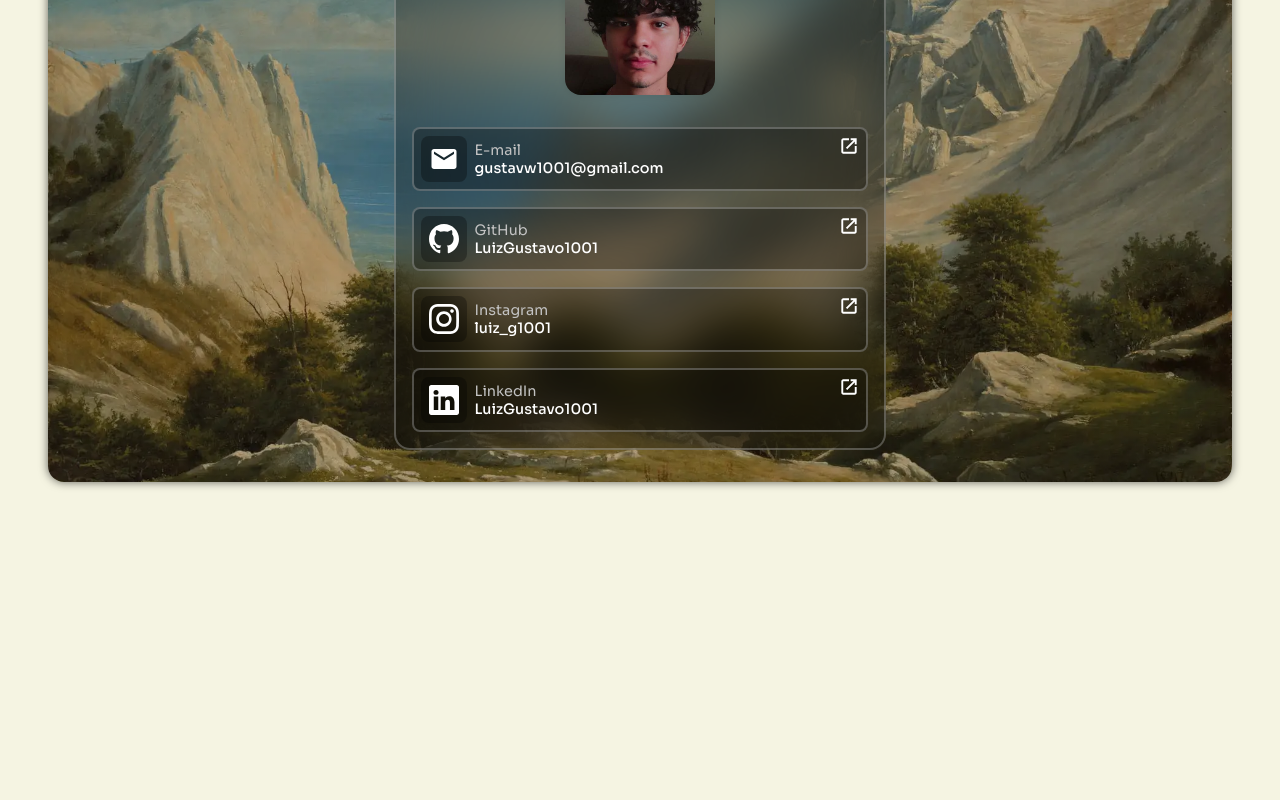
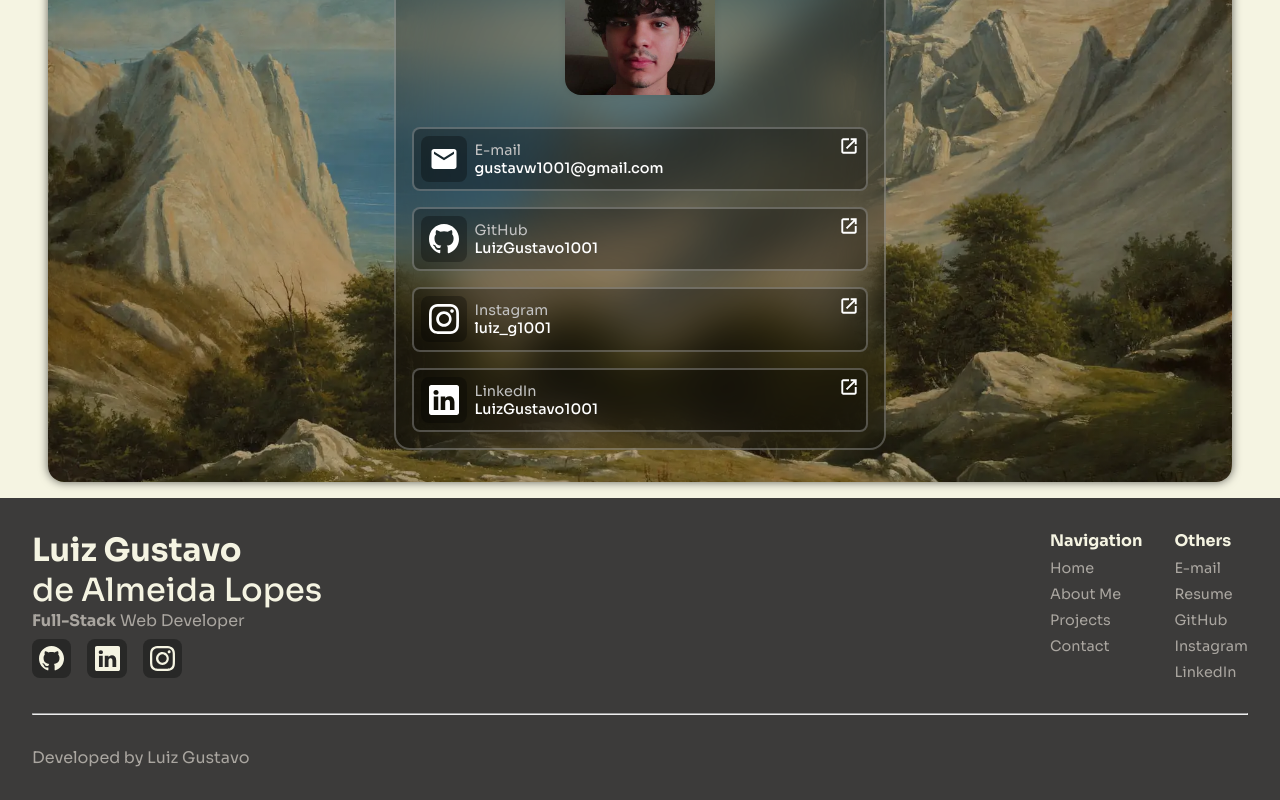
Before and after one commit to LuizGustavo1001/Portfolio-2, a Vue app: page / in a window 1280 px wide. Shown: the part 2818-3618 px from the top of the page. Before the commit the page ends 3316 px from the top, so only its background shows below. Built offline with nearby package versions, Linux system fonts and the light colour scheme.

Commit message:
🍈 Footer

```diff
--- a/src/App.vue
+++ b/src/App.vue
@@ -13,6 +13,7 @@
   import AboutMe from "./components/sections/aboutMe.vue"
   import Projects from "./components/sections/projects.vue"
   import Contact from "./components/sections/contact.vue"
+  import Footer from "./components/sections/footer.vue";
 
   // Toggle overlay
   const overlayIsOpen = ref(false)
@@ -106,7 +107,6 @@
   onUnmounted(() => {
     window.removeEventListener('click', handleClickOutside)
   })
-
 </script>
 
 <template>
@@ -140,6 +140,8 @@
     <Contact id="contact"/>
   </main>
 
+  <Footer/>
+
   <footer></footer>
 
   <!-- Empty State Container -->
--- a/src/components/buttons/iconBtn.vue
+++ b/src/components/buttons/iconBtn.vue
@@ -36,6 +36,13 @@
     width: v-bind(size);
     height: v-bind(size);
   }
+
+  .footer .icon-wrapper{
+    background: var(--slate-900);
+  }
+  .reverse .icon-wrapper:hover{
+    background: var(--slate-700);
+  }
 </style>
 
 <script setup>
--- /dev/null
+++ b/src/components/sections/footer.vue
@@ -0,0 +1,82 @@
+<template>
+  <footer class="footer reverse">
+    <div class="container flex-05 flex-column" style="gap: 2em">
+      <div class="top flex-05 flex-wrap justify-between" style="gap: 2em">
+        <div class="left flex-05 flex-column">
+          <div class="flex-05 flex-column" style="gap: 0">
+            <h1 class="medium-weight"><strong>Luiz Gustavo</strong> <br> de Almeida Lopes</h1>
+
+            <i18n-t keypath="home.role"
+                    tag="p"
+                    scope="global"
+
+                    class="right text-muted">
+              <template #role>
+                <strong>Full-Stack</strong>
+              </template>
+            </i18n-t>
+          </div>
+
+          <nav class="nav flex-05 align-center" style="gap: 1em">
+            <IconBtn v-for="link in footer.personal"
+                     :key="link.id"
+                     :icon="personalLinks[link].icon"
+                     :link="personalLinks[link].href"
+                     size="25px"
+            />
+          </nav>
+        </div>
+
+        <div class="right flex-05 justify-between flex-wrap" style="gap: 2em">
+          <nav v-for="section in footer.section" :key="section.id" class="flex-05 flex-column">
+            <h2>{{ $t(`footer.section.${section.id}.title`) }}</h2>
+
+            <span class="flex-05 flex-column">
+            <a v-for="link in section.links" :href="link.href"
+               class="text-muted">{{ $t(`footer.section.${section.id}.links.${link.id}.label`) }}</a>
+          </span>
+          </nav>
+        </div>
+      </div>
+
+      <hr>
+
+      <div class="bottom">
+        <span class="text-muted"> {{ $t(`footer.thanks`) }}</span>
+      </div>
+    </div>
+  </footer>
+</template>
+
+<style scoped>
+  footer{
+    padding: 2em;
+    background: var(--slate-800);
+  }
+
+  a{
+    text-decoration: none;
+    font-size: 0.9em;
+  }
+  a:hover{
+    text-decoration: underline;
+  }
+
+  hr{
+    color: var(--slate-700);
+  }
+
+  h2{
+    font-size: 1em;
+  }
+
+  .container{
+    max-width: 1500px;
+    margin: 0 auto;
+  }
+</style>
+
+<script setup>
+  import { footer, personalLinks } from "/src/locales/portfolioConfig.js"
+  import IconBtn from "/src/components/buttons/iconBtn.vue"
+</script>
--- a/src/locales/en-US.js
+++ b/src/locales/en-US.js
@@ -60,7 +60,7 @@ export default {
         },
         acai: {
             title: "Açaí Project 2.0",
-            subtitle: "e-commerce",
+            subtitle: "E-commerce",
             description: "Complete e-commerce platform with user management, sales control, and administrative panel supporting CRUD operations. Application developed entirely using PHP, ensuring organization and security at locales flow. With each order placed, the transaction records are automatically stored in an online spreadsheet, including client details, the acquired products, and the purchase date, making it easier to track and manage sales",
         },
         todo: {
@@ -164,7 +164,7 @@ export default {
         island: "Contact",
         title: {
             medium: "Get in",
-            bold: "Touch",
+            bold: "Touch"
         },
         subtitle: "Feel free to contact me by clicking on the options below"
     },
@@ -188,14 +188,56 @@ export default {
                 label: "Home"
             },
             aboutMe: {
-                label: "About Me",
+                label: "About Me"
             },
             projects: {
-                label: "Projects",
+                label: "Projects"
             },
             contact:{
-                label: "Contact",
+                label: "Contact"
             }
         }
+    },
+    footer: {
+        section: {
+            navigation: {
+                title: "Navigation",
+                links: {
+                    home: {
+                        label: "Home"
+                    },
+                    aboutMe: {
+                        label: "About Me"
+                    },
+                    projects: {
+                        label: "Projects"
+                    },
+                    contact: {
+                        label: "Contact"
+                    }
+                }
+            },
+            others: {
+                title: "Others",
+                links: {
+                    mail: {
+                        label: "E-mail"
+                    },
+                    resume: {
+                        label: "Resume"
+                    },
+                    linkedin: {
+                        label: "LinkedIn"
+                    },
+                    github: {
+                        label: "GitHub"
+                    },
+                    instagram: {
+                        label: "Instagram"
+                    }
+                }
+            }
+        },
+        thanks: "Developed by Luiz Gustavo"
     }
 }
--- a/src/locales/portfolioConfig.js
+++ b/src/locales/portfolioConfig.js
@@ -1,4 +1,4 @@
-import { icons } from "./icons.js"
+import { icons } from "/src/locales/icons.js"
 
 export const personalLinks = {
     mail: {
@@ -33,36 +33,36 @@ export const personalLinks = {
     }
 }
 
-export const projects = {
-    dictionary: {
+export const projects = [
+    {
         id: "dictionary",
         href: "url(/src/assets/images/dicionario.png)",
         stacks: ["Node.js", "Javascript", "Docker", "npm", "JWT", "Sass", "Express.js", "MySQL", "Figma", "Cloudinary API", "RESTful API"],
         repository: "https://github.com/LuizGustavo1001/Dicionario_Estudos",
         demo: ""
     },
-    acai: {
+    {
         id: "acai",
         href: "url(/src/assets/images/acai.webp)",
         stacks: ["PHP OOP", "MySQL", "HTML5", "CSS3", "Cloudinary API", "Composer", "Google Cloud API", "Figma"],
         repository: "https://github.com/LuizGustavo1001/Projeto-Acai-2.0",
         demo: ""
     },
-    todo: {
+    {
         id: "todo",
         href: "url(/src/assets/images/todo.webp)",
         stacks: ["JavaScript", "JSON", "Node.js", "Scrapping", "CRUD"],
         repository: "https://github.com/LuizGustavo1001/TODO-WebPage-JS",
         demo: "https://vercel-todo-list-js.vercel.app/"
     },
-    animeList: {
+    {
         id: "animeList",
         href: "url(/src/assets/images/cpp.png)",
         stacks: ["C++", "CSV Scrapping"],
         repository: "https://github.com/LuizGustavo1001/Anime-Catalog-in-cpp",
         demo: ""
     }
-}
+]
 
 export const aboutMe = {
     sections: [
@@ -223,8 +223,7 @@ export const sidebar = [
     }
 ]
 
-export const navbar = {
-    items: [
+export const mainNavigation = [
     {
         id: "home",
         href: "#home",
@@ -250,4 +249,25 @@ export const navbar = {
         iconActive: icons.inboxFilled
     }
 ]
+
+export const navbar = {
+    items: mainNavigation
 }
+
+export const footer = {
+    personal: {
+        github: "github",
+        linkedin: "linkedin",
+        instagram: "instagram"
+    },
+    section: [
+        {
+            id: "navigation",
+            links: mainNavigation
+        },
+        {
+            id: "others",
+            links: personalLinks
+        }
+    ]
+}
--- a/src/locales/pt-BR.js
+++ b/src/locales/pt-BR.js
@@ -60,7 +60,7 @@ export default {
         },
         acai: {
             title: "Projeto Açaí 2.0",
-            subtitle: "e-commerce",
+            subtitle: "E-commerce",
             description: "Plataforma de e-commerce completa, com gerenciamento de usuários, controle de vendas e painel administrativo com suporte a operações CRUD. Aplicação desenvolvida inteiramente em PHP, garantindo organização e segurança no fluxo de informações. A cada pedido realizado, os dados da transação são automaticamente registrados em uma planilha online, incluindo informações do cliente, produtos adquiridos e locais da compra, facilitando o acompanhamento e a gestão das vendas"
         },
         todo: {
@@ -119,7 +119,6 @@ export default {
                         description: ""
                     }
                 }
-
             },
             certificates: {
                 title: "Certificados",
@@ -189,14 +188,57 @@ export default {
                 label: "Início"
             },
             aboutMe: {
-                label: "Sobre Mim",
+                label: "Sobre Mim"
             },
             projects: {
-                label: "Projetos",
+                label: "Projetos"
             },
-            contact:{
-                label: "Contato",
+            contact: {
+                label: "Contato"
             }
         }
+    },
+    footer: {
+        section: {
+            navigation: {
+                title: "Navegação",
+                links: {
+                    home: {
+                        label: "Início"
+                    },
+                    aboutMe: {
+                        label: "Sobre Mim"
+                    },
+                    projects: {
+                        label: "Projetos"
+                    },
+                    contact: {
+                        label: "Contato"
+                    }
+                }
+            },
+
+            others: {
+                title: "Outros",
+                links: {
+                    mail: {
+                        label: "E-mail"
+                    },
+                    resume: {
+                        label: "Currículo"
+                    },
+                    linkedin: {
+                        label: "LinkedIn"
+                    },
+                    github: {
+                        label: "GitHub"
+                    },
+                    instagram: {
+                        label: "Instagram"
+                    }
+                }
+            }
+        },
+        thanks: "Desenvolvido por Luiz Gustavo"
     }
 }
--- a/src/style.css
+++ b/src/style.css
@@ -1,6 +1,7 @@
 @import url('https://fonts.googleapis.com/css2?family=Inter:ital,opsz,wght@0,14..32,100..900;1,14..32,100..900&family=Sora:wght@100..800&display=swap');
 
 :root{
+    --slate-900: #282827;
     --slate-800: #3C3B3A;
     --slate-700: #766E6A;
     --slate-600: #AAA6A0;
@@ -57,7 +58,6 @@ li{
 a{
     color: var(--slate-800);
 }
-
 
 .w-full{
     width: 100%;
@@ -157,3 +157,13 @@ a{
         padding-inline: 3em;
     }
 }
+
+
+.reverse,
+.reverse a{
+    color: var(--cream-100);
+}
+
+.reverse .text-muted{
+    color: var(--slate-600);
+}
```
Also changed, not shown: src/assets/images/me.jpg. Lines whose indentation alone changed are shown as unchanged.
